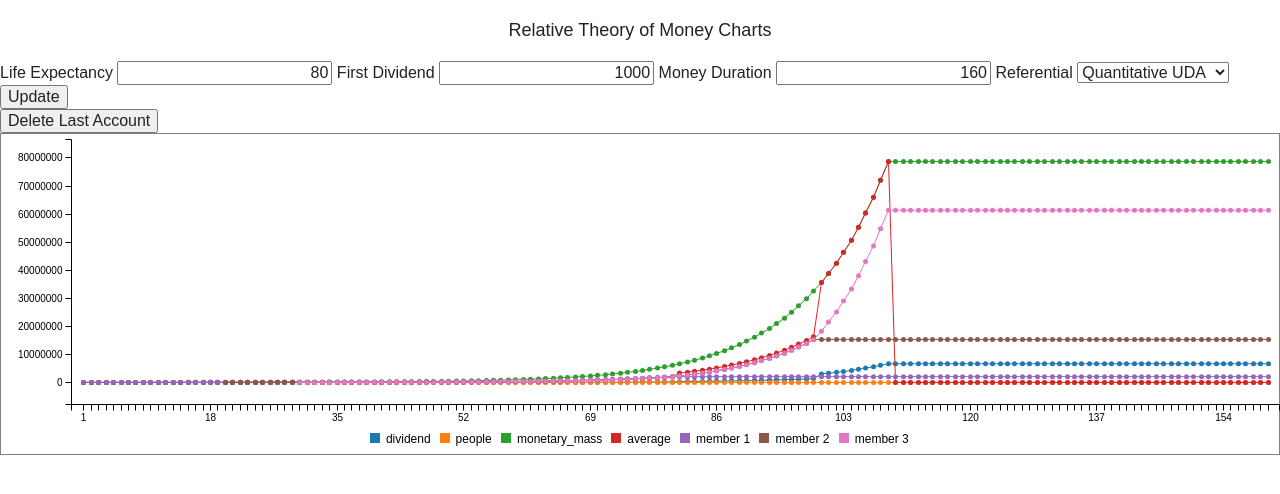
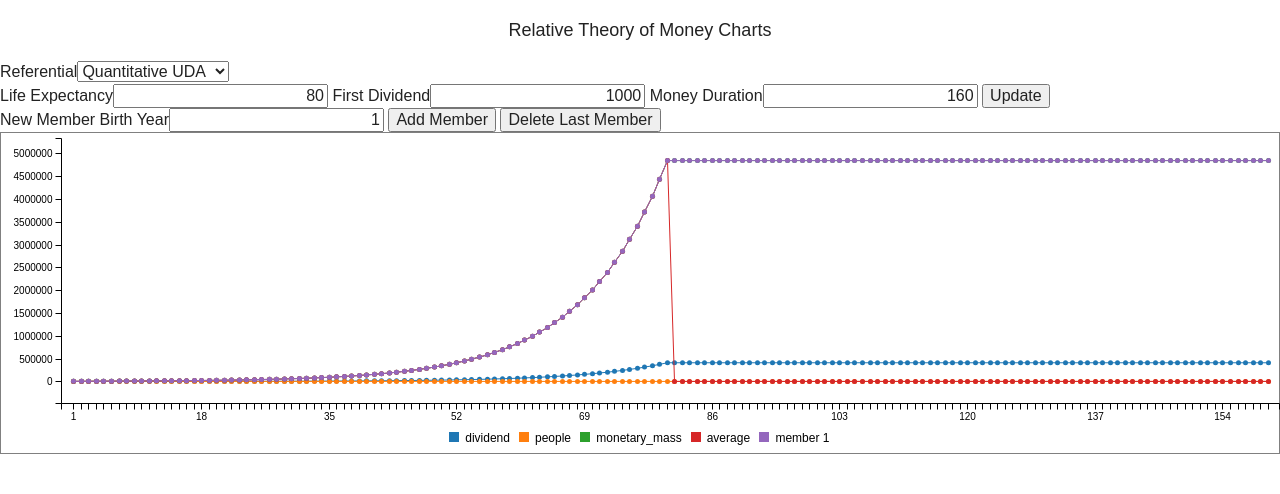
Before and after one commit to libre-money-projects/trm_charts, a website: page src/index.html in a window 1280 px wide. Drawn offline with Linux system fonts and the light colour scheme.

Commit message:
add "add account" button

```diff
--- a/src/index.html
+++ b/src/index.html
@@ -33,20 +33,19 @@
 <div class="title">Relative Theory of Money Charts</div>
 
 <form>
+    <label for="display_referential">Referential</label><select id="display_referential" name="money_duration"></select>
+
     <div>
-    <label for="life_expectancy">Life Expectancy</label>
-    <input id="life_expectancy" type="text" value="80" name="life_expectancy"/>
-    <label for="dividend_start">First Dividend</label>
-    <input id="dividend_start" type="text" value="1000" name="dividend_start"/>
-    <label for="money_duration">Money Duration</label>
-    <input id="money_duration" type="text" value="160" name="money_duration"/>
-    <label for="display_referential">Referential</label>
-    <select id="display_referential" name="money_duration"></select>
-
-    <input id="generate_button" type="button" value="Update" name="generate_button">
+        <label for="life_expectancy">Life Expectancy</label><input id="life_expectancy" type="text" value="80" name="life_expectancy"/>
+        <label for="dividend_start">First Dividend</label><input id="dividend_start" type="text" value="1000" name="dividend_start"/>
+        <label for="money_duration">Money Duration</label><input id="money_duration" type="text" value="160" name="money_duration"/>
+        <input id="generate_button" type="button" value="Update" name="generate_button">
     </div>
-    <input id="delete_last_account" type="button" value="Delete Last Account"/>
-
+    <div>
+        <label for="new_account_birth">New Member Birth Year</label><input id="new_account_birth" type="text" value="1"/>
+        <input id="add_account" type="button" value="Add Member"/>
+        <input id="delete_last_account" type="button" value="Delete Last Member"/>
+    </div>
 </form>
 
 <div id="chart" style="border: solid 1px gray"></div>
@@ -107,12 +106,6 @@
     // add a member account
     money.add_account('member 1', 1);
 
-    // add a member account
-    money.add_account('member 2', 20);
-
-    // add a member account
-    money.add_account('member 3', 30);
-
     // generate data
     var data = money.get_data();
 
@@ -140,9 +133,7 @@
         var data = money.get_data();
         //console.log(data);
         // reload data in chart
-        chart.load({
-            columns: data.columns
-        });
+        chart.load(data);
     }
 
     /**
@@ -156,9 +147,25 @@
         });
     }
 
+    /**
+     * Add account
+     */
+    function add_account() {
+        // construct name
+        var name = 'member ' + (money.accounts.length + 1)
+
+        // add a member account at the birth date specified
+        money.add_account(name, parseInt(document.getElementById('new_account_birth').value));
+
+        update();
+    }
+
     document.getElementById('generate_button').addEventListener('click', update);
     document.getElementById('display_referential').addEventListener('change', update);
+
+    document.getElementById('add_account').addEventListener('click', add_account);
     document.getElementById('delete_last_account').addEventListener('click', delete_last_account);
+
 </script>
 
 <!--
```
